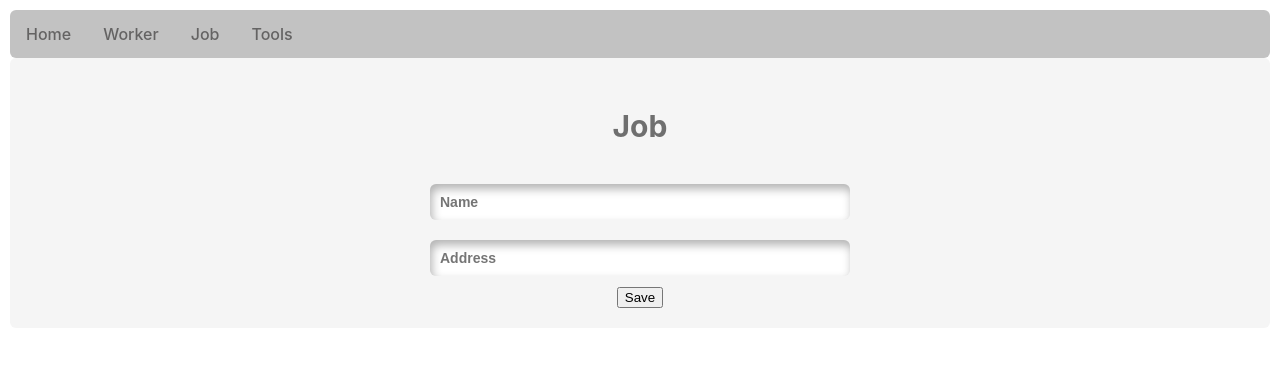
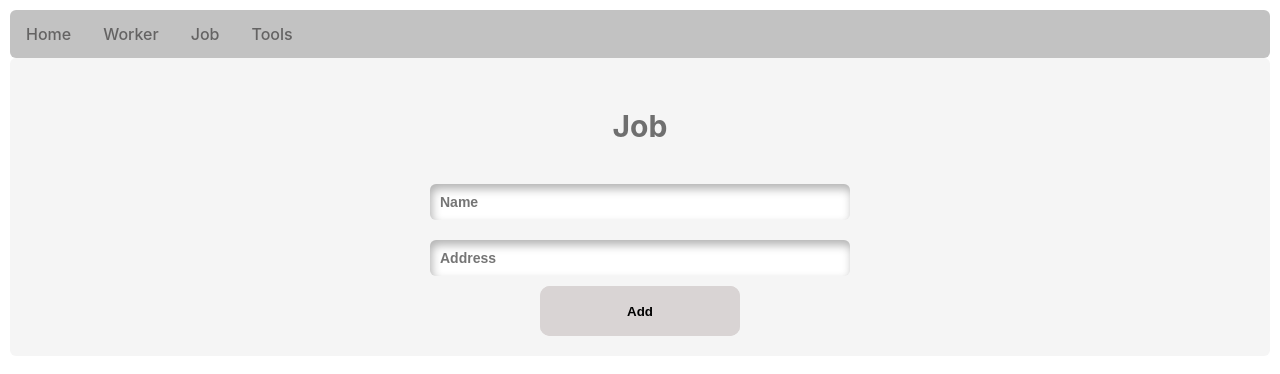
Before and after one commit to jcostadev23/timesheet, a React (Create React App) app: page /job in a window 1280 px wide. Shown: the top 374 px of the page. Built offline with nearby package versions, Linux system fonts and the light colour scheme.

Commit message:
PreventDefault

```diff
--- a/src/components/job.js
+++ b/src/components/job.js
@@ -1,13 +1,19 @@
 import { useState } from "react";
 import { createId } from "../../src/helpers/helperFunction";
 import { Input } from "../../src/components/input";
+import { Button } from "./button";
 
 export default function AddJob () {
     const [jobs, setJobs] = useState(JSON.parse(localStorage.getItem('jobs')) || [])
     const [name, setName] = useState('');
     const [address, setAddress] = useState('');
 
-    const saveJob = () => {
+    const saveJob = (event) => {
+        event.preventDefault()
+
+        if(!name){
+            return
+        }
         const job ={
             name: name,
             address: address,
@@ -35,12 +41,15 @@ export default function AddJob () {
                     value={address}
                     onChange={setAddress}
                     />
-                <button onClick={saveJob}>Save</button>
+                <Button
+                    type='Submit'
+                    label='Add'
+                    onClick={saveJob}/>
             </form>
                 {jobs && jobs?.map((job)=> {
                     return(
                         <p className="element-card" key={job.id}>
-                            Name: {job.name}, Address: {job.address}
+                           <span>Name:</span>{job.name} <span>Address:</span>{job.address}
                         </p>)
                 })}
         </div>
--- a/src/components/worker.js
+++ b/src/components/worker.js
@@ -1,13 +1,19 @@
 import { useState } from "react";
 import { Input } from '../../src/components/input';
 import { createId } from '../../src/helpers/helperFunction';
+import { Button } from "./button";
 
 export default function AddWorker(){
     const [workers, setWorkers] = useState(JSON.parse(localStorage.getItem('workers')) || []);
     const [name, setName] = useState('');
     const [phoneNumber, setPhoneNumber] = useState('');
 
-    const saveWorker = () => {
+    const saveWorker = (event) => {
+        event.preventDefault()
+
+        if(!name){
+            return
+        }
 
         const worker ={
             name: name,
@@ -35,12 +41,15 @@ export default function AddWorker(){
                     type="telf"
                     value={phoneNumber}
                     onChange={setPhoneNumber}/>
-                <button onClick={saveWorker}>Save </button>
+                <Button
+                    type='Submit'
+                    label='Add'
+                    onClick={saveWorker}/>
             </form>
                 {workers && workers?.map((worker) => {
                     return (
                     <p className="element-card" key={worker.id}>
-                        Name: {worker.name},  Phone: {worker.phoneNumber}
+                        <span>Name:</span>{worker.name} <span>Phone:</span> {worker.phoneNumber}
                     </p>)
                 })}
         </div>
```
